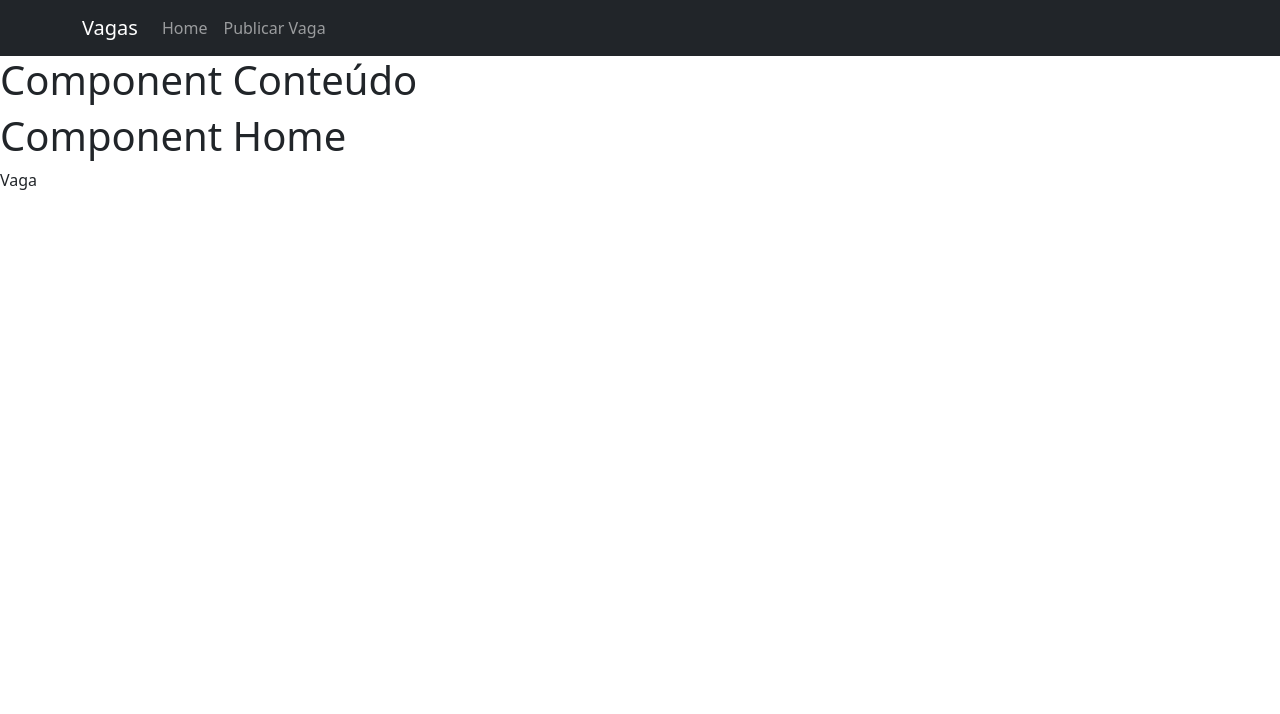
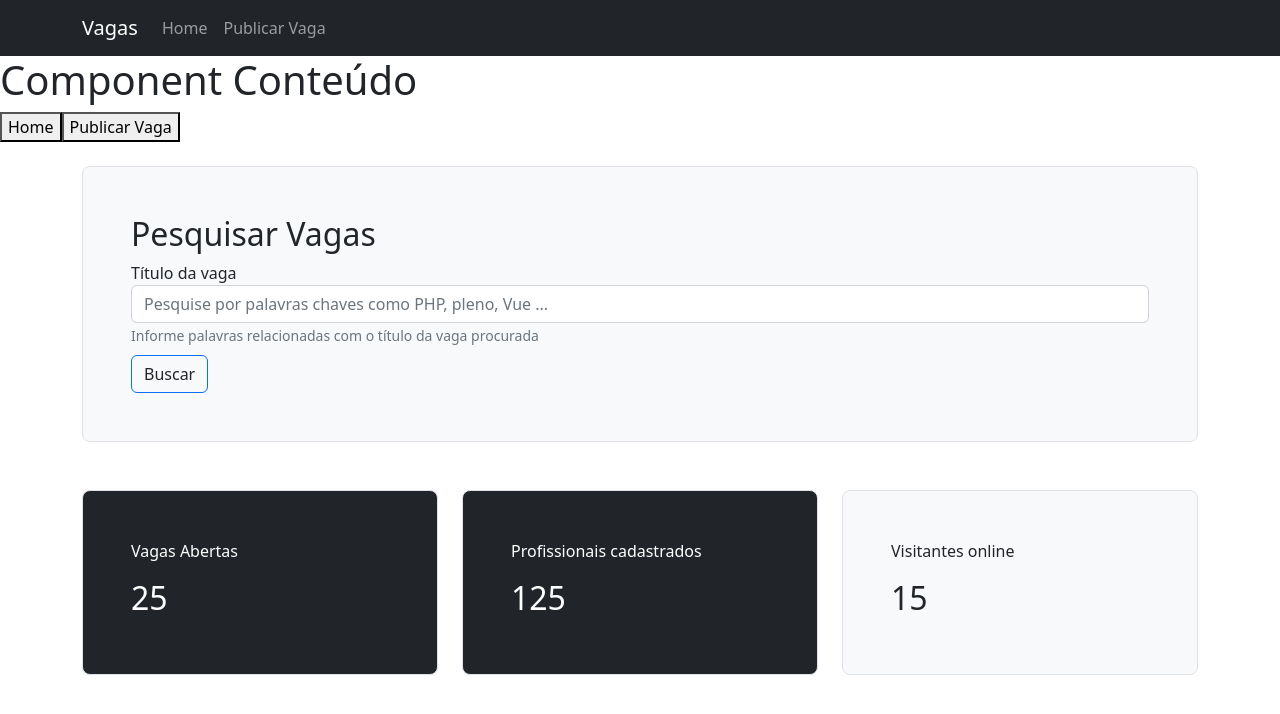
Before and after one commit to JulioH-dot/projeto-vagas, a Vue app: page / in a window 1280 px wide. Shown: the top 714 px of the page. Built offline with nearby package versions, Linux system fonts and the light colour scheme.

Commit message:
criando e estilizando o Componente Home

```diff
--- a/src/components/layouts/ConteudoComponent.vue
+++ b/src/components/layouts/ConteudoComponent.vue
@@ -1,8 +1,11 @@
 <template>
     <div>
         <h1>Component Conteúdo</h1>
-        <Home/>
-        <PublicarVaga/>
+        <button @click="conteudo = 'home'">Home</button>
+        <button @click="conteudo = 'publicar-vaga'">Publicar Vaga</button>
+        <keep-alive>
+            <component :is="conteudo" />
+        </keep-alive>
     </div>
 </template>
 
@@ -11,14 +14,17 @@
 <script>
 
 import Home from '../views/Home.vue';
-import Vaga from '../views/Vaga.vue'
+import PublicarVaga from '../views/PublicarVaga.vue'
 
 
 export default {
     name: 'Conteudo',
+    data: () => ({
+        conteudo: 'home'
+    }),
     components:{
         Home,
-        PublicarVaga: Vaga,
+        PublicarVaga,
     }
 }
 
--- a/src/components/views/Home.vue
+++ b/src/components/views/Home.vue
@@ -1,6 +1,46 @@
 <template>
-    <div>
-        <h1>Component Home</h1>
+    <div class="container py-4">
+        <div class="row">
+            <div class="col">
+                <div class="h-100 p-5 bg-light border rounded-3">
+                    <h2>Pesquisar Vagas</h2>
+                    <div class="row">
+                        <div class="col">
+                            <div class="form-group">
+                                <label>Título da vaga</label>
+                                <input type="text" class="form-control" placeholder="Pesquise por palavras chaves como PHP, pleno, Vue ...">
+                                <small class="form-text text-muted">Informe palavras relacionadas com o título da vaga procurada</small>
+                            </div>
+                        </div>
+                    </div>
+                    <div class="row">
+                        <div class="col">
+                            <button class="btn btn-outline-dark mt-2 border border-primary" type="button">Buscar</button>
+                        </div>
+                    </div>
+                </div>
+            </div>
+        </div>
+        <div class="row mt-5">
+            <div class="col-4">
+                <div class="h-100 p-5 rounded-3 border bg-dark text-white">
+                    <p>Vagas Abertas</p>
+                    <h2>25</h2>
+                </div>
+            </div>
+            <div class="col-4">
+                <div class="h-100 p-5 rounded-3 border bg-dark text-white">
+                    <p>Profissionais cadastrados</p>
+                    <h2>125</h2>
+                </div>
+            </div>
+            <div class="col-4">
+                <div class="h-100 p-5 rounded-3 border bg-light text-dark">
+                    <p>Visitantes online</p>
+                    <h2>15</h2>
+                </div>
+            </div>
+        </div>
     </div>
 </template>
 
```
Also changed, not shown: src/components/views/PublicarVaga.vue (renamed from src/components/views/Vaga.vue).
